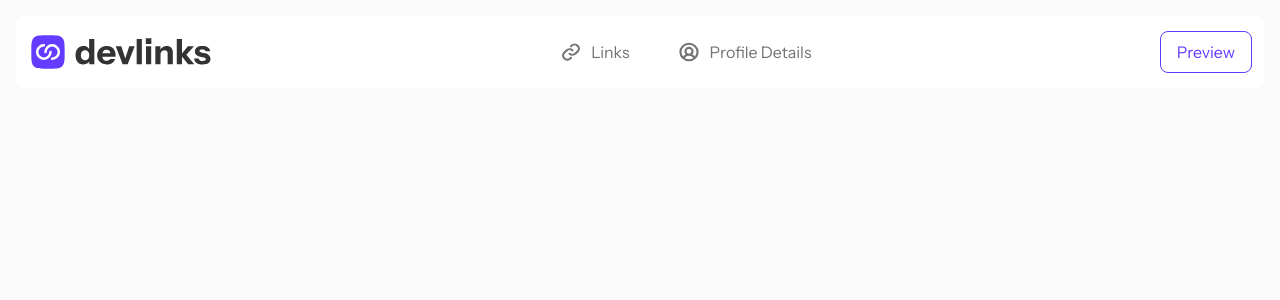
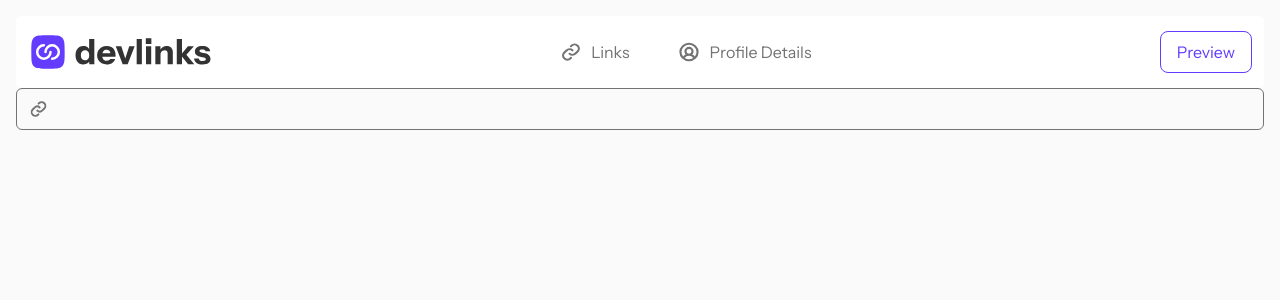
Before and after one commit to sagites/link-sharing-app, a Next.js app: page / in a window 1280 px wide. Shown: the top 300 px of the page. Built offline with nearby package versions, Linux system fonts and the light colour scheme.

Commit message:
For testing

```diff
--- a/src/app/page.js
+++ b/src/app/page.js
@@ -1,8 +1,11 @@
 'use client';
+
+import LinkComponent from "@/components/inputs/LinkComponent";
 
 const Home = () => {
   return (
     <div>
+      <LinkComponent/>
     </div>
   );
 };
```
